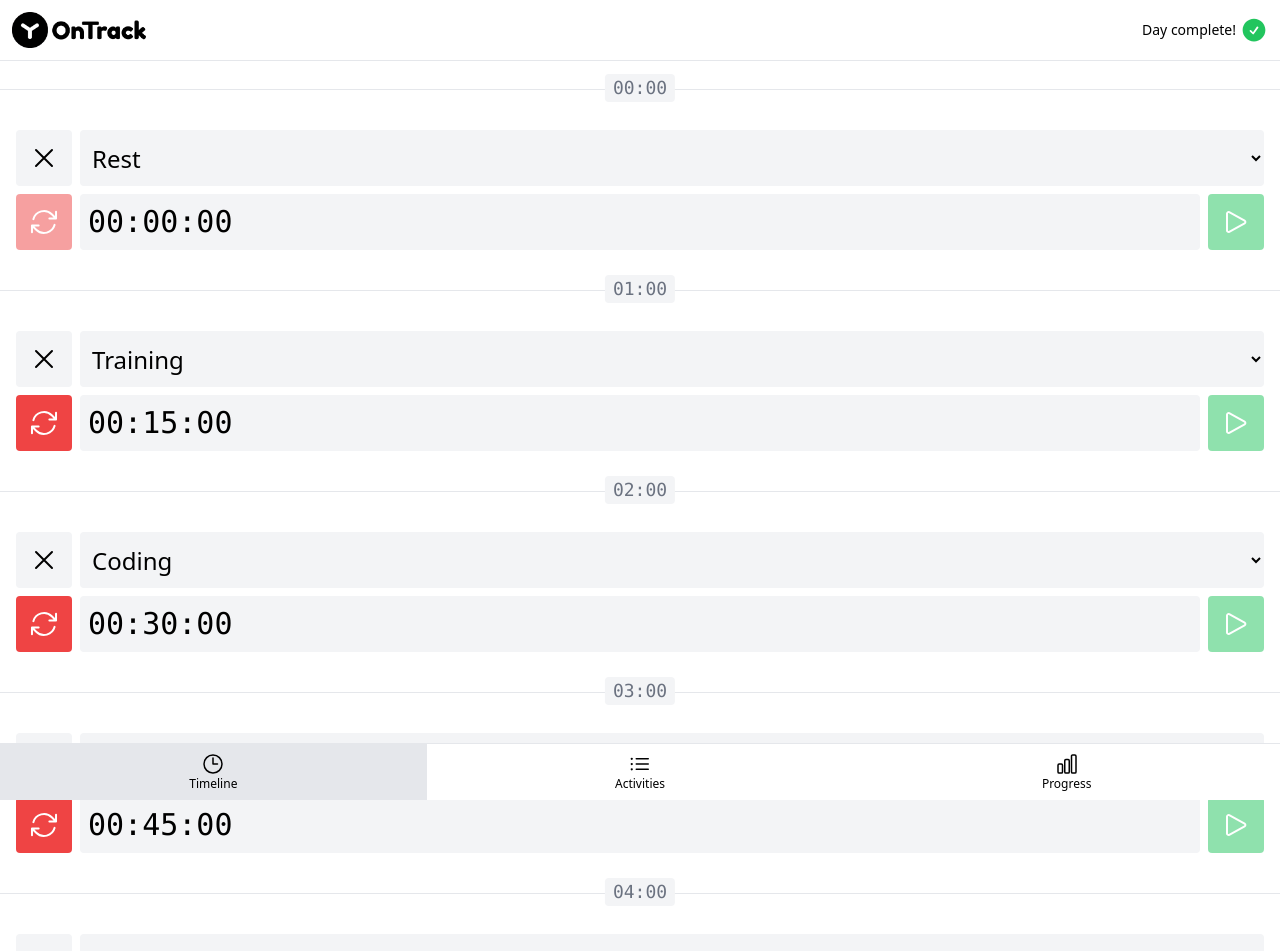
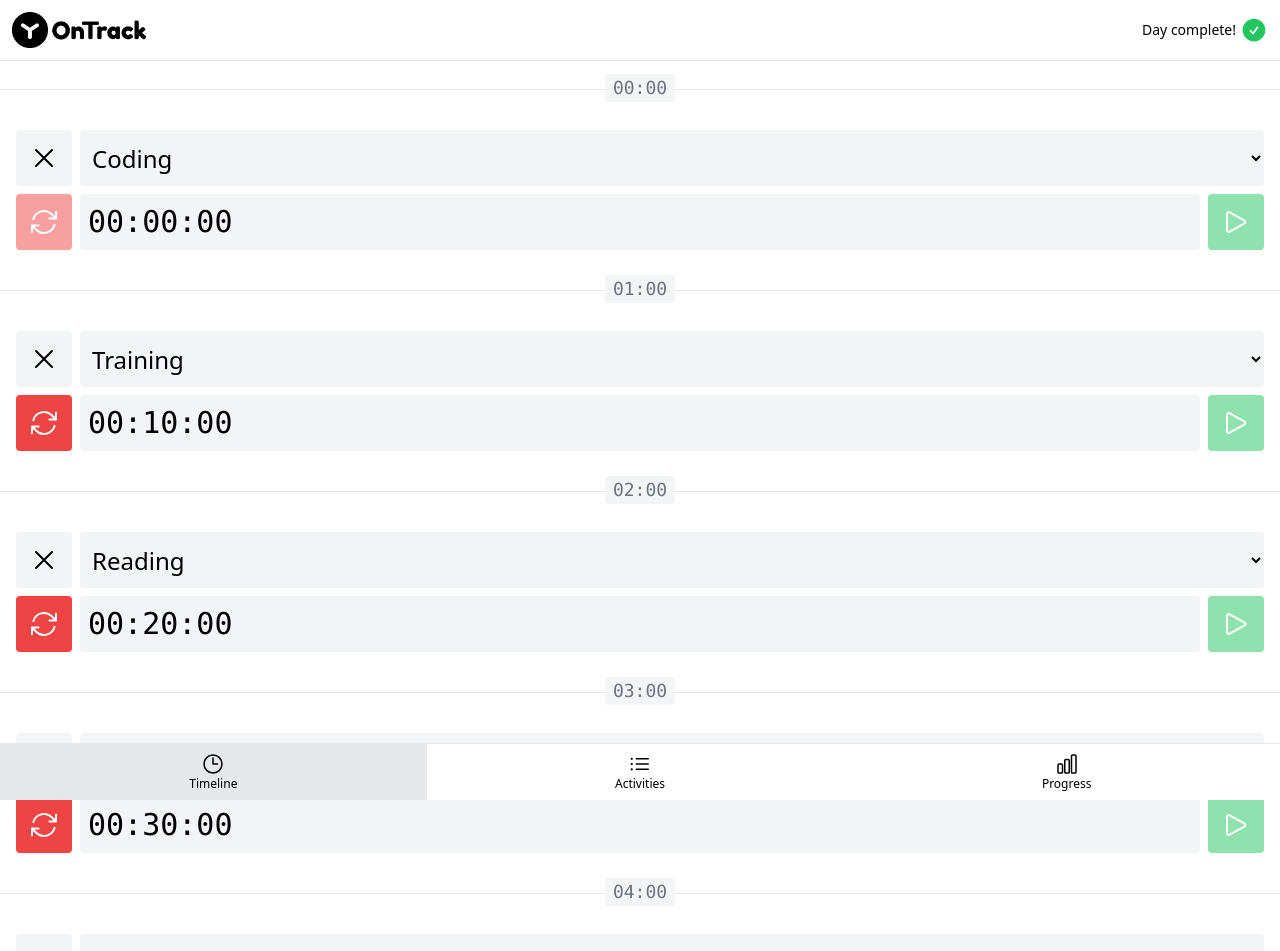
Before and after one commit to Moreorsea/onTrack, a Vue app: page /#timeline in a window 1280 px wide. Shown: the top 951 px of the page. Built offline with nearby package versions, Linux system fonts and the light colour scheme.

Commit message:
Добавлен компонент отображения общего времени. Добавлен рассчет общего времени активности

```diff
--- a/src/App.vue
+++ b/src/App.vue
@@ -24,6 +24,10 @@ const activitySelectOptions = computed(() => generateActivitySelectOptions(activ
 
 function goTo(page) {
   currentPage.value = page
+
+  if (page != PAGE_TIMELINES) {
+    document.body.scrollIntoView()
+  }
 }
 
 function deleteActivity(activity) {
@@ -71,6 +75,7 @@ function setSecondsToComplete(item) {
     <TheActivities
       v-show="currentPage === PAGE_ACTIVITIES"
       :activities="activities"
+      :timeline-items="timeLineItems"
       @delete-activity="deleteActivity"
       @add-activity="addActivity"
       @set-seconds-to-complete="setSecondsToComplete"
--- a/src/components/ActivityItem.vue
+++ b/src/components/ActivityItem.vue
@@ -6,13 +6,19 @@
       </BaseButton>
       <span class="truncate text-xl">{{ props.activity.name }}</span>
     </div>
-    <div>
+    <div class="flex gap-2">
       <BaseSelect
-        class="font-mono"
+        class="font-mono grow"
         placeholder="hh:mm"
         :options="PERIOD_SELECT_OPTIONS"
         :selected="activity.secondsToComplete || null"
         @select="setSecondsToComplete(activity, $event)"
+      />
+
+      <ActivitySecondsToComplete
+        :timeline-items="timelineItems"
+        :activity="activity"
+        v-if="activity.secondsToComplete"
       />
     </div>
   </li>
@@ -22,12 +28,16 @@
 import { TrashIcon } from '@heroicons/vue/24/outline'
 import BaseButton from './BaseButton.vue'
 import BaseSelect from './BaseSelect.vue'
+import ActivitySecondsToComplete from './ActivitySecondsToComplete.vue'
 import { PERIOD_SELECT_OPTIONS, BUTTON_TYPES } from './constants'
-import { isUndefined, validateSelectOptions } from './validators'
 
 const props = defineProps({
   activity: {
     type: Object,
+    required: true
+  },
+  timelineItems: {
+    type: Array,
     required: true
   }
 })
--- /dev/null
+++ b/src/components/ActivitySecondsToComplete.vue
@@ -0,0 +1,35 @@
+<template>
+  <div :class="classes">{{ sign }}{{ formatSeconds(secondsDiff) }}</div>
+</template>
+
+<script setup>
+import { formatSeconds, getTotalActivitySeconds } from './functions'
+import { computed } from 'vue'
+
+const props = defineProps({
+  activity: {
+    required: true,
+    type: Object
+  },
+  timelineItems: {
+    type: Array,
+    required: true
+  }
+})
+
+const colorClasses = computed(() =>
+  secondsDiff.value < 0 ? 'bg-red-100 text-red-600' : 'bg-green-100 text-green-600'
+)
+
+const classes = computed(
+  () =>
+    `flex items-center rounded bg-purple-100 px-2 font-mono text-xl text-purple-600 ${colorClasses.value}`
+)
+
+const sign = computed(() => (secondsDiff.value >= 0 ? '+' : '-'))
+
+const secondsDiff = computed(
+  () =>
+    getTotalActivitySeconds(props.activity, props.timelineItems) - props.activity.secondsToComplete
+)
+</script>
--- a/src/components/TimelineHour.vue
+++ b/src/components/TimelineHour.vue
@@ -1,5 +1,7 @@
 <template>
-  <a href="#" :class="classes">{{ formattedHour }}</a>
+  <a href="#" :class="classes" @click.prevent="emit('scrollToHour', { hour })">{{
+    formattedHour
+  }}</a>
 </template>
 
 <script setup>
@@ -12,6 +14,8 @@ const props = defineProps({
   }
 })
 
+const emit = defineEmits(['scrollToHour'])
+
 const classes = [
   'absolute -top-4 left-1/2 -translate-x-1/2 rounded px-2 font-mono text-lg',
   props.hour === new Date().getHours()
--- a/src/components/TimelineItem.vue
+++ b/src/components/TimelineItem.vue
@@ -1,6 +1,6 @@
 <template>
   <li class="relative flex flex-col gap-2 border-t border-gray-200 py-10 px-4">
-    <TimelineHour :hour="timelineItem.hour" />
+    <TimelineHour :hour="timelineItem.hour" @scroll-to-hour="scrollToHour" />
 
     <BaseSelect
       :selected="timelineItem.activityId"
@@ -35,7 +35,7 @@ const props = defineProps({
   }
 })
 
-const emit = defineEmits(['selectActivity'])
+const emit = defineEmits(['selectActivity', 'scrollToHour'])
 
 const selectActivity = ($event) => {
   const id = $event?.target?.value || null
@@ -44,4 +44,8 @@ const selectActivity = ($event) => {
     activity: props.activities.find((activity) => activity.id == id)
   })
 }
+
+function scrollToHour({ hour }) {
+  emit('scrollToHour', hour)
+}
 </script>
--- a/src/components/functions.js
+++ b/src/components/functions.js
@@ -23,8 +23,10 @@ export function normilazePageHash() {
 export function generateTimelineItems(activities) {
   return [...Array(HOURS_IN_DAY).keys()].map((hour) => ({
     hour,
-    activityId: hour % 4 === 0 ? null : activities[hour % 2].id,
-    activitySeconds: hour % 4 === 0 ? 0 : (15 * SECONDS_IN_MINUTE * hour) % SECONDS_IN_HOUR
+    activityId: [0, 1, 2, 3, 4].includes(hour) ? activities[hour % 3].id : null,
+    activitySeconds: [0, 1, 2, 3, 4].includes(hour) ? hour * 600 : 0
+    // activityId: hour % 4 === 0 ? null : activities[hour % 2].id,
+    // activitySeconds: hour % 4 === 0 ? 0 : (15 * SECONDS_IN_MINUTE * hour) % SECONDS_IN_HOUR
   }))
 }
 
@@ -74,3 +76,11 @@ export function formatSeconds(seconds) {
 
   return utc.substring(utc.indexOf(':') - 2, utc.indexOf(':') + 6)
 }
+
+export function getTotalActivitySeconds(activity, timelineItems) {
+  const items = timelineItems
+    .filter((item) => item.activityId === activity.id)
+    .reduce((totalSeconds, item) => Math.round(totalSeconds + item.activitySeconds), 0)
+
+  return items
+}
--- a/src/components/pages/TheActivities.vue
+++ b/src/components/pages/TheActivities.vue
@@ -5,6 +5,7 @@
         v-for="activity in props.activities"
         :activity="activity"
         :key="activity.id"
+        :timeline-items="timelineItems"
         @delete="emit('deleteActivity', activity)"
         @set-seconds-to-complete="setSecondsToComplete($event)"
       />
@@ -27,6 +28,10 @@ const props = defineProps({
     type: Array,
     required: true,
     validator: validateActivities
+  },
+  timelineItems: {
+    type: Array,
+    required: true
   }
 })
 
--- a/src/components/pages/TheTimeline.vue
+++ b/src/components/pages/TheTimeline.vue
@@ -8,6 +8,7 @@
         :activity-select-options="activitySelectOptions"
         :activities="activities"
         @select-activity="getSelect"
+        @scroll-to-hour="scrollToCurrentTimelineItem"
         ref="timelineItemRefs"
       />
     </ul>
@@ -16,7 +17,6 @@
 
 <script setup>
 import TimelineItem from '../TimelineItem.vue'
-import { validateTimelineItems } from '../validators'
 import { nextTick, ref, watchPostEffect } from 'vue'
 import { MIDNIGHT_HOUR, PAGE_TIMELINES } from '../constants'
 
@@ -27,21 +27,24 @@ function getSelect({ timelineItem, activity }) {
 }
 
 const timelineItemRefs = ref([])
-const currentHour = new Date().getHours()
 
 watchPostEffect(async () => {
   if (props.currentPage === PAGE_TIMELINES) {
     await nextTick()
 
-    scrollToCurrentTimelineItem()
+    scrollToCurrentTimelineItem(null, false)
   }
 })
 
-function scrollToCurrentTimelineItem() {
-  if (currentHour === MIDNIGHT_HOUR) {
+function scrollToCurrentTimelineItem(hour, isSmooth = true) {
+  hour ??= new Date().getHours()
+
+  if (hour === MIDNIGHT_HOUR) {
     document.body.scrollIntoView()
   } else {
-    timelineItemRefs.value[currentHour - 1].$el.scrollIntoView({ behavior: 'smooth' })
+    timelineItemRefs.value[hour - 1].$el.scrollIntoView({
+      behavior: isSmooth ? 'smooth' : 'instant'
+    })
   }
 }
 
```
